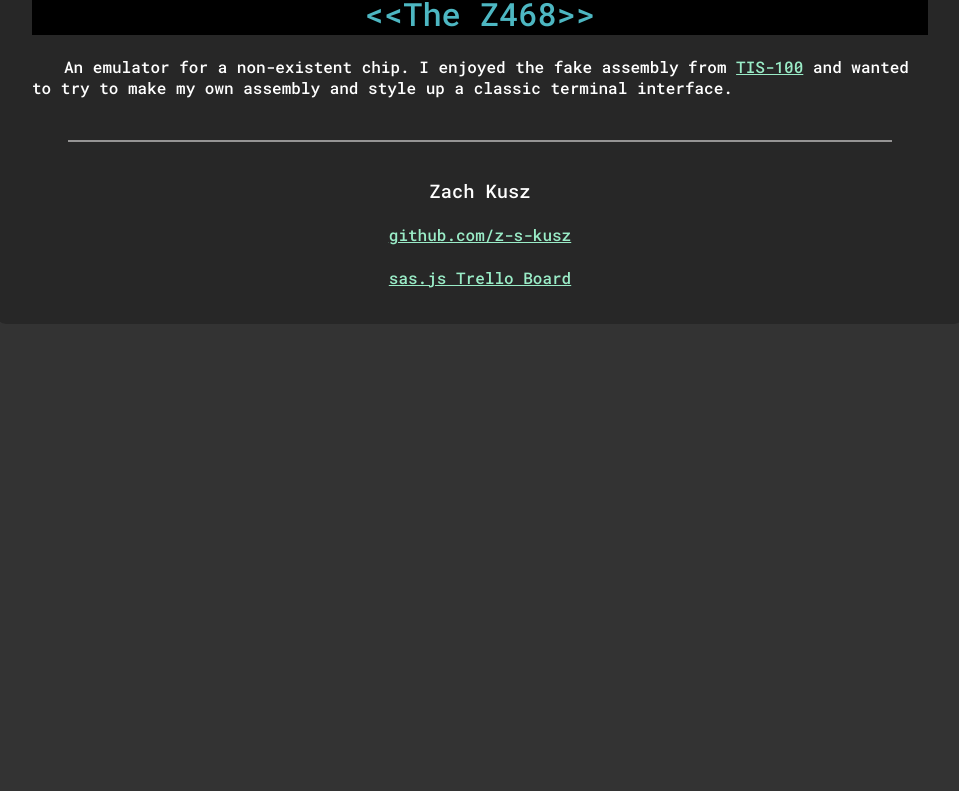
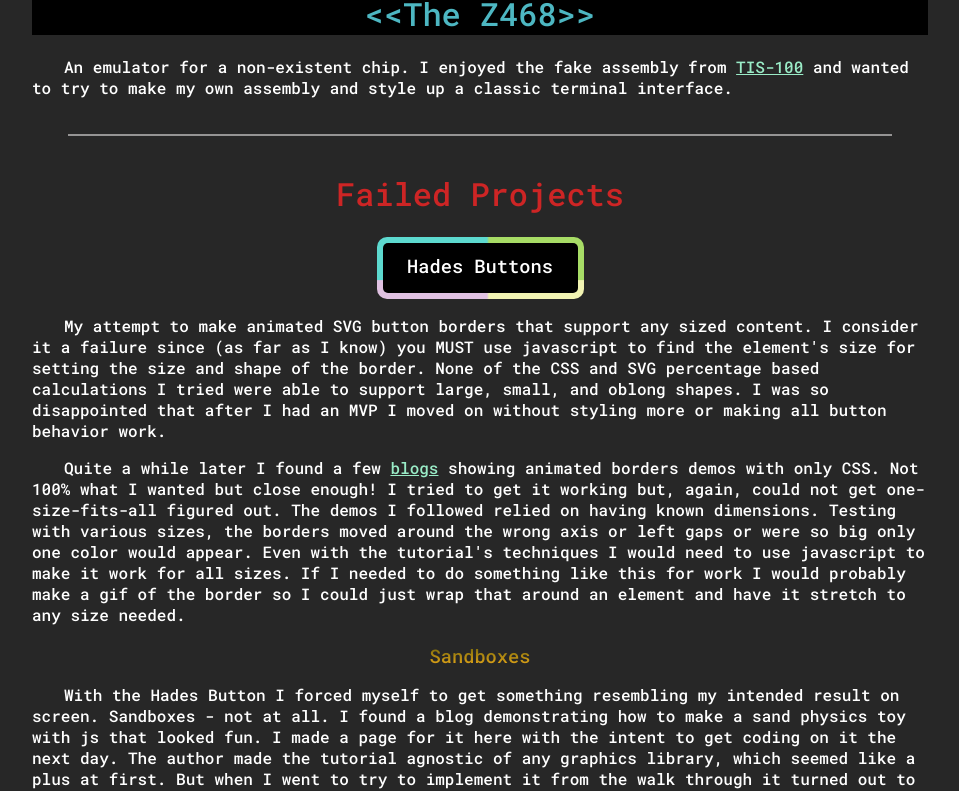
Before and after one commit to z-s-kusz/short-attention-span-js, a Vue app: page /about in a window 1280 px wide. Shown: the part 1991-2782 px from the top of the page, without its empty margins (160-1119 px from the left). Before the commit the page ends 2327 px from the top, so only its background shows below. Built offline with nearby package versions, Linux system fonts and the light colour scheme.

Commit message:
feat: add writeup on sandboxes and hades buttons

```diff
--- a/src/App.vue
+++ b/src/App.vue
@@ -8,7 +8,7 @@
       <router-link to="/Z468-manual">Z468 Manual</router-link>
       <router-link to="/color-golf">Color Golf</router-link>
       <router-link to="/color-stack">Color Stack</router-link>
-      <router-link to="/hades-style-demo">Hades Style Demo</router-link>
+      <router-link to="/hades-style-demo">Hades Buttons</router-link>
       <router-link to="/tng-panel">TNG Panel</router-link>
       <router-link to="/sandboxes">Sandboxes</router-link>
     </slide>
@@ -21,7 +21,7 @@
       <router-link to="/Z468-manual">Z468 Manual</router-link>
       <router-link to="/color-golf">Color Golf</router-link>
       <router-link to="/color-stack">Color Stack</router-link>
-      <router-link to="/hades-style-demo">Hades Style Demo</router-link>
+      <router-link to="/hades-style-demo">Hades Buttons</router-link>
       <router-link to="/tng-panel">TNG Panel</router-link>
       <router-link to="/sandboxes">Sandboxes</router-link>
       <span @click="showModal = true" v-show="showColorGolf">How to Play</span>
--- a/src/views/About.vue
+++ b/src/views/About.vue
@@ -96,6 +96,43 @@
     </p>
     <div class="spacer"></div>
 
+    <h1 class="fail">Failed Projects</h1>
+    <h3 class="hades-button">Hades Buttons</h3>
+    <p>My attempt to make animated SVG button borders that support any sized content.
+      I consider it a failure since (as far as I know) you MUST use javascript to find the
+      element's size for setting the size and shape of the border. None of the CSS and SVG
+      percentage based calculations I tried were able to support large, small, and oblong shapes.
+      I was so disappointed that after I had an MVP I moved on without styling more or making
+      all button behavior work.
+    </p>
+    <p>Quite a while later I found a few
+      <a href="https://web.dev/css-border-animations/" target="_blank">blogs</a>
+      showing animated borders demos with only CSS. Not 100% what I wanted but close enough!
+      I tried to get it working but, again, could not get one-size-fits-all figured out. The demos
+      I followed relied on having known dimensions. Testing with various sizes, the borders moved
+      around the wrong axis or left gaps or were so big only one color would appear. Even with the
+      tutorial's techniques I would need to use javascript to make it work for all sizes.
+      If I needed to do something like this for work I would probably make a gif of the
+      border so I could just wrap that around an element and have it stretch to any size needed.
+    </p>
+
+    <h3 class="sandboxes">Sandboxes</h3>
+    <p>With the Hades Button I forced myself to get something resembling my intended result on
+      screen. Sandboxes - not at all. I found a blog demonstrating how to make a sand physics toy
+      with js that looked fun. I made a page for it here with the intent to get coding on it the
+      next day. The author made the tutorial agnostic of any graphics library, which seemed like
+      a plus at first. But when I went to try to implement it from the walk through it turned
+      out to be a 'rest of the f---ing owl' situation. "Make the sand by making sand. Add
+      physics with the physics and make sand fall on click." I abandoned the project and decided
+      to remove the page later.
+    </p>
+    <p>'Sandboxes' remains as a published example of one of the many, many projects I left
+      incomplete or never started. It wasn't all a loss, one thing I learned was a
+      way to quickly access points on a 2D graph by flattening them into a single array.
+      That will come in handy next time I use the unicorn hat on my Raspberry Pi.
+    </p>
+
+    <div class="spacer"></div>
     <h3>Zach Kusz</h3>
     <h4><a href="https://github.com/z-s-kusz" target="_blank">github.com/z-s-kusz</a></h4>
     <h4>
@@ -203,4 +240,63 @@ h3, h4 {
   -webkit-background-clip: text;
   background-clip: text;
 }
+
+.fail {
+  color: #cd2525;
+}
+.hades-button {
+  position: relative;
+  z-index: 0;
+  width: 175px;
+  height: 30px;
+  border-radius: 10px;
+  overflow: hidden;
+  padding: 1rem;
+  margin-right: auto;
+  margin-left: auto;
+
+  &::before {
+    content: '';
+    position: absolute;
+    z-index: -2;
+    left: -6%;
+    top: -145%;
+    width: 120%;
+    height: 430%;
+    background-color: #aeaa7d;
+    background-repeat: no-repeat;
+    background-size: 50% 50%, 50% 50%;
+    background-position: 0 0, 100% 0, 100% 100%, 0 100%;
+    background-image:
+      linear-gradient(#a7dc66, #a7dc66),
+      linear-gradient(#f1f3b2, #f1f3b2),
+      linear-gradient(#e0c1e1, #e0c1e1),
+      linear-gradient(#5dd9cf, #5dd9cf);
+    animation: rotate 4s linear infinite;
+  }
+  &::after {
+    content: '';
+    position: absolute;
+    z-index: -1;
+    left: 6px;
+    top: 6px;
+    width: calc(100% - 12px);
+    height: calc(100% - 12px);
+    background: rgb(0, 0, 0);
+    border-radius: 5px;
+  }
+}
+@keyframes rotate {
+  100% {
+    transform: rotate(1turn);
+  }
+}
+
+.sandboxes {
+  background-image: linear-gradient(#645e08, #f1ad1a);
+  -webkit-text-fill-color: transparent;
+  text-fill-color: transparent;
+  -webkit-background-clip: text;
+  background-clip: text;
+}
 </style>
--- a/src/views/HadesDemo.vue
+++ b/src/views/HadesDemo.vue
@@ -4,7 +4,9 @@
   <p>Based off of the colorful borders with shimmering flairs found in the
     boon selection screen of Hades.
   </p>
-  <!-- grid used becuase the buttons don't seem to like flex ??? -->
+  <!--
+    grid used becuase the buttons don't seem to like flex ???
+    which is a very clear sign that this is bad -->
   <div class="grid-container">
     <colorful-button :buttonId="'defaultButton'" class="btn1">
       Default Button
```
